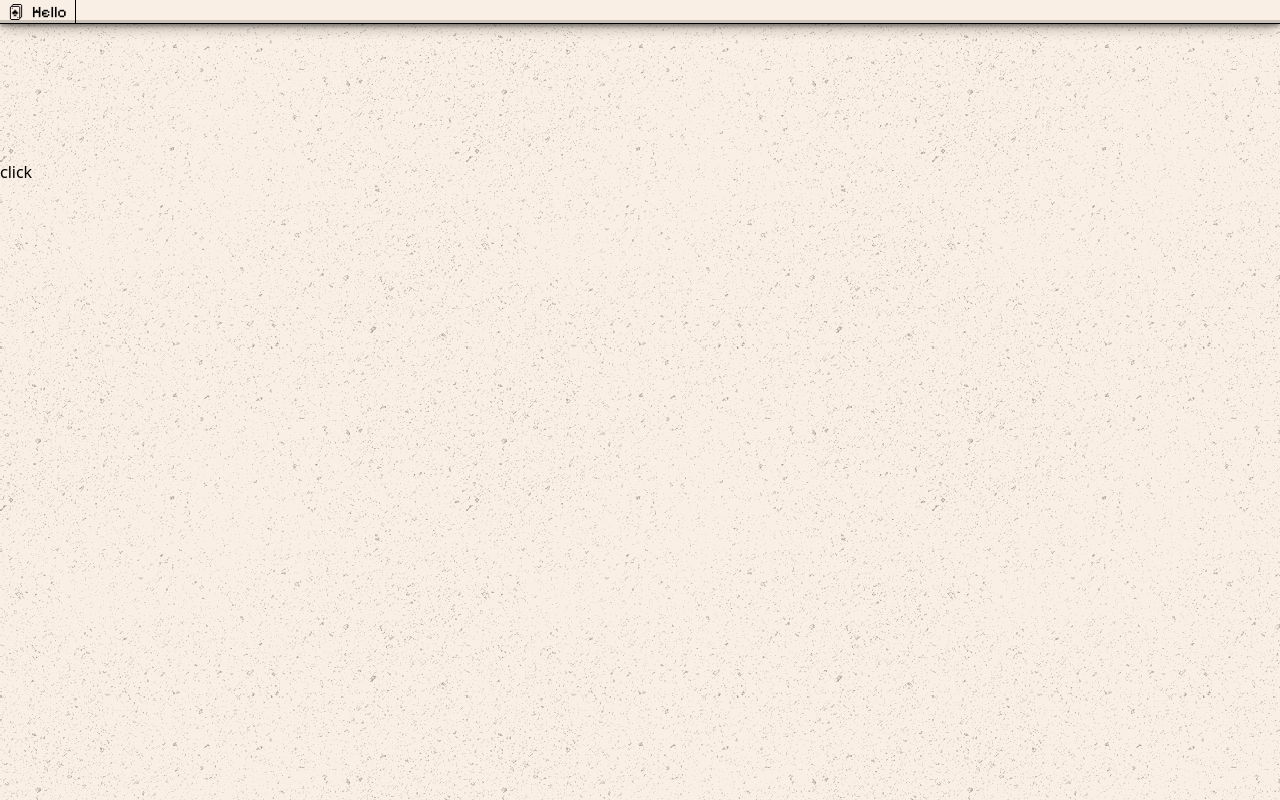
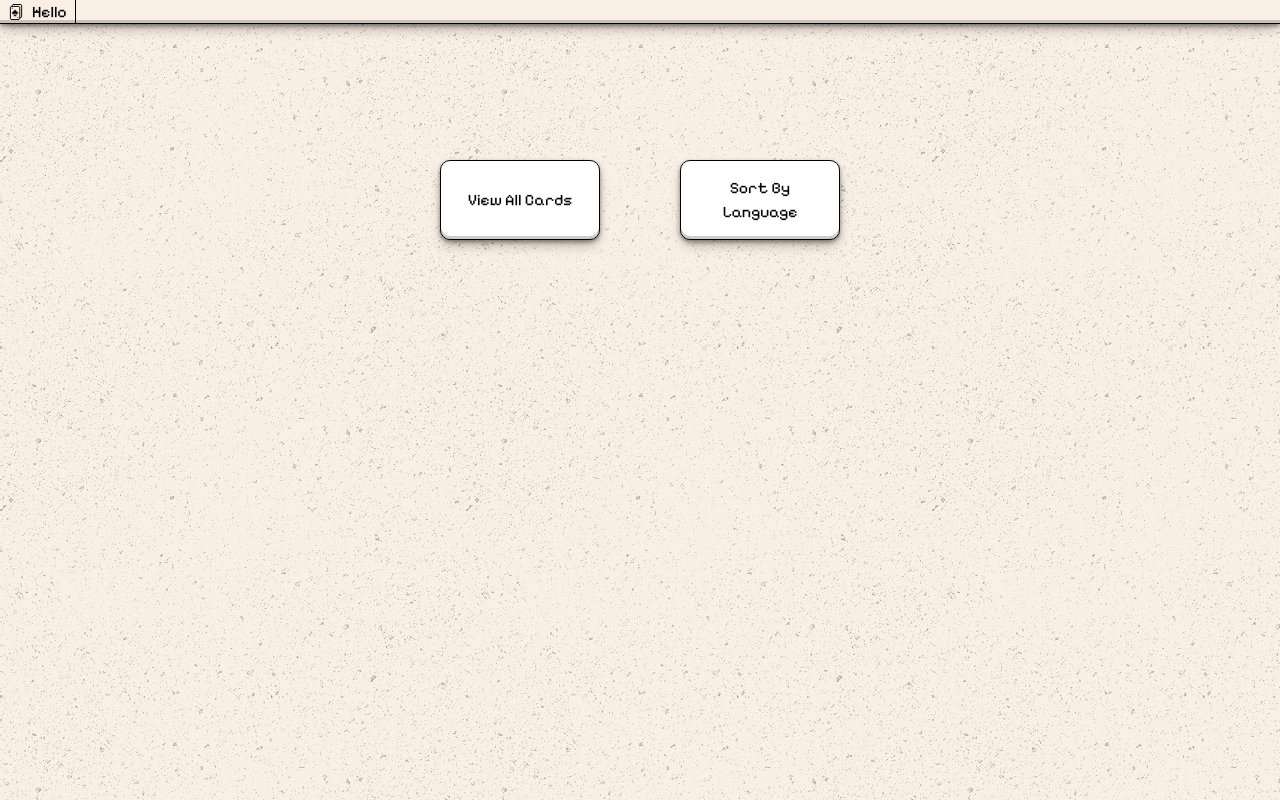
Before and after one commit to konstantinstanmeyer/sm2-next-14, a Next.js app: page /study in a window 1280 px wide. Built offline with nearby package versions, Linux system fonts and the light colour scheme; no server answers.

Commit message:
added study page and fixed login logic/validation

```diff
--- a/app/Language.tsx
+++ b/app/Language.tsx
@@ -27,7 +27,7 @@ export default function Language() {
             } else {
                 enforceLoadingState(sample); // Re-check if sample is still empty
             }
-        }, 1000);
+        }, 900);
     }
 
     useEffect(() => {
--- a/app/Navbar.tsx
+++ b/app/Navbar.tsx
@@ -18,7 +18,7 @@ export default async function Navbar({ session }: any) {
         <div className="bg-[#faefe4] z-10 thick-shadow w-full fixed top-0 h-6 border-black border-b-[1.5px] flex flex-row">
             {session?.user?.name ? (
                 <>
-                    <p className="ml-2 pixelify border-r-[1.5px] border-black pr-2">Hello, {session.user.name?.split(" ")[0]}</p>
+                    <a href="/" className="ml-2 pixelify border-r-[1.5px] border-black pr-2">Hello, {session.user.name?.split(" ")[0]}</a>
                     <div className="ml-auto pixelify flex flex-row items-center justify-center">
                         <a href="/study" className="px-2 border-l-[1.5px] border-black">Study</a>
                         <SignOut />
--- a/app/SignIn.tsx
+++ b/app/SignIn.tsx
@@ -7,7 +7,9 @@ export default function SignIn({ randomMessage }: { randomMessage: string }) {
     console.log(randomMessage);
     return (
         <button onClick={() => signIn("google")} className="flex flex-row items-center border-black border-r-[1.5px] pr-2">
-            <img className="ml-2 h-4" src="/gambling.png" />
+            <div className="ml-2 h-4 w-4 relative">
+                <img className="h-full" src="/gambling.png" />
+            </div>
             {/* Display the random message */}
             <p className="text-base pixelify ml-2 hidden md:block">{randomMessage}</p>
             <p className="text-base pixelify ml-2 block md:hidden">Sign in</p>
--- a/app/api/language/get-cards/route.ts
+++ b/app/api/language/get-cards/route.ts
@@ -7,8 +7,6 @@ import mongoDBConnection from "@/lib/mongodb/connection";
 export async function GET(request: NextRequest) {
     const session = await getServerSession();
 
-
-    console.log(session)
     const email: string | undefined | null = session?.user?.email;
 
     if (email) {
@@ -18,10 +16,10 @@ export async function GET(request: NextRequest) {
 
         const cards = await Card.find({ user: user._id });
 
-        console.log(cards);
-
         return NextResponse.json({ cards: cards }, { status: 200 });
     }
 
+    return NextResponse.json({message: "not logged in"}, { status: 404 })
+
     // Sample card object to be added to the user's cards array
 }
--- a/app/api/language/save-card/route.ts
+++ b/app/api/language/save-card/route.ts
@@ -6,8 +6,6 @@ import mongoDBConnection from "@/lib/mongodb/connection";
 
 export async function POST(request: NextRequest) {
     const session = await getServerSession();
-
-    // Sample card object to be added to the user's cards array
 
     await mongoDBConnection();
 
@@ -19,9 +17,7 @@ export async function POST(request: NextRequest) {
     const user = await User.findOne(filter);
     const id = user._id;
 
-    if (!user) {
-    return NextResponse.json({ message: "User not found" }, { status: 404 });
-    }
+    if (!user) return NextResponse.json({ message: "User not found" }, { status: 404 });
 
     const newCard = new Card({ language: card.language, original: card.original, translation:card.translation, image:card?.image, context: card?.context, phonetic: card?.phonetic, user: id });
 
--- a/app/study/page.tsx
+++ b/app/study/page.tsx
@@ -4,7 +4,11 @@ import { useEffect, useState } from "react";
 
 async function getData() {
     const res = await fetch("../api/language/get-cards");
-    return res.json();
+    if(res.ok){
+        return res.json();
+    } else {
+        return "not logged in"
+    }
 }
 
 export default function Study() {
@@ -28,9 +32,14 @@ export default function Study() {
     }, []); // ✅ Runs only once
 
     return (
-        <div className="w-screen flex flex-col">
-            <div className="mt-[20vh]">
-                <p onClick={() => console.log(data)}>click</p>
+        <div className="w-screen flex pixelify flex-col">
+            <div className="mt-[20vh] flex flex-row justify-center mb-[20vh]">
+                <div className="relative cursor-pointer card w-40 min-h-20 mx-10 flex justify-center items-center thick-shadow h-fit bg-[#ffffff] border-black border-[1.5px]">
+                    <p>View All Cards</p>
+                </div>
+                <div className="relative cursor-pointer card w-40 mb-[20vh] mx-10  min-h-20 flex justify-center items-center thick-shadow h-fit bg-[#ffffff] border-black border-[1.5px]">
+                    <p className="mx-4 text-center">Sort By Language</p>
+                </div>
             </div>
         </div>
     );
```
Also changed, not shown: public/gambling.png.
